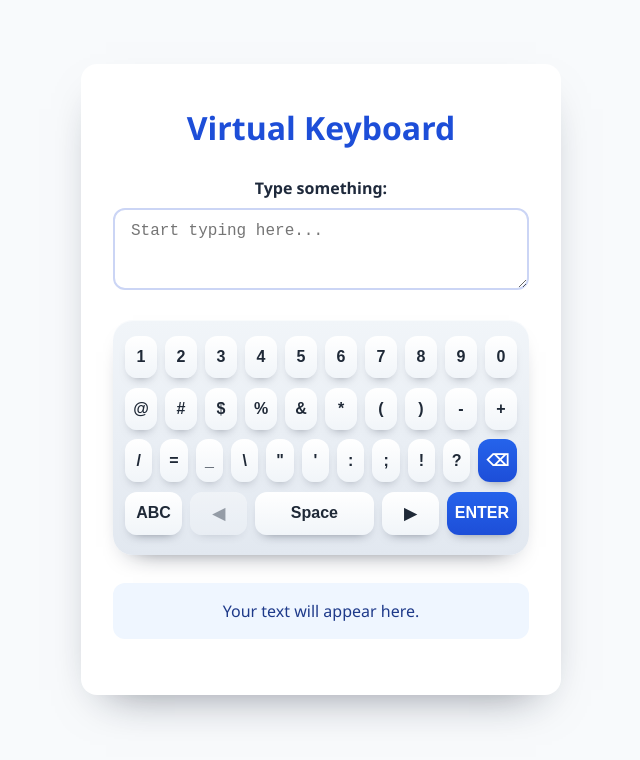
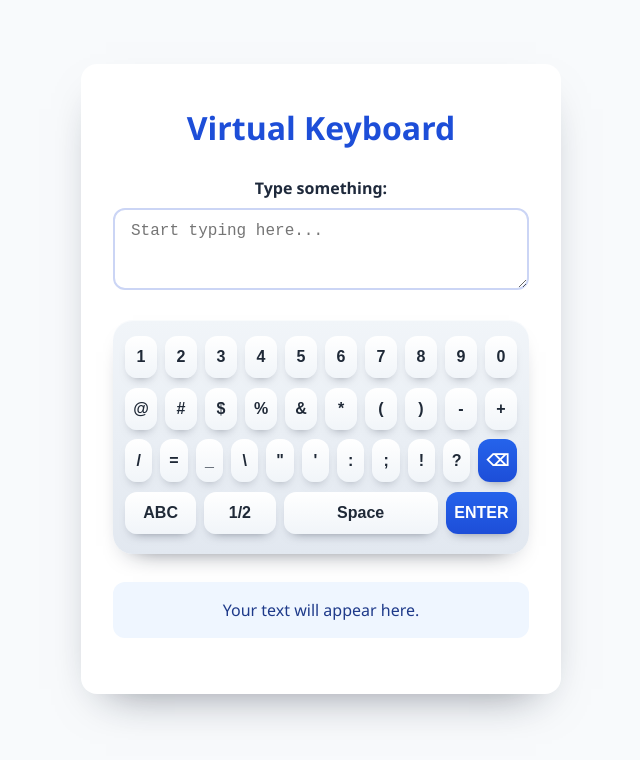
Before and after one commit to lmiguelg/virtual-keyboard, a React (Vite) app: page / in a window 1280 px wide. Both pictures are taken after a click on the button "?123". Shown: the top 760 px of the page, without its empty margins (319-959 px from the left). Built offline with nearby package versions, Linux system fonts and the light colour scheme.

Commit message:
Replace special character arrows with cycling page button

```diff
--- a/src/VirtualKeyboard.jsx
+++ b/src/VirtualKeyboard.jsx
@@ -128,13 +128,15 @@ function VirtualKeyboard({ onChange }) {
       case 'period':
         handleCharacterInput('.');
         break;
-      case 'prev':
-        setSpecialPage((current) => Math.max(0, current - 1));
-        break;
-      case 'next':
-        setSpecialPage((current) =>
-          Math.min(specialPages.length - 1, current + 1),
-        );
+      case 'page':
+        setSpecialPage((current) => {
+          const totalPages = specialPages.length;
+          if (totalPages <= 1) {
+            return 0;
+          }
+
+          return (current + 1) % totalPages;
+        });
         break;
       default: {
         if (typeof key === 'string' && key.length > 0) {
@@ -156,8 +158,7 @@ function VirtualKeyboard({ onChange }) {
       abc: 'ABC',
       comma: ',',
       period: '.',
-      prev: '◀',
-      next: '▶',
+      page: `${specialPage + 1}/${specialPages.length}`,
     };
 
     if (baseLabels[key]) {
@@ -182,17 +183,12 @@ function VirtualKeyboard({ onChange }) {
       classes.push('key--action');
     }
 
-    if (key === 'special' || key === 'abc' || key === 'shift' || key === 'prev' || key === 'next') {
+    if (key === 'special' || key === 'abc' || key === 'shift' || key === 'page') {
       classes.push('key--modifier');
     }
 
     if (key === 'backspace') {
       classes.push('key--action');
-    }
-
-    if ((key === 'prev' && specialPage === 0) ||
-        (key === 'next' && specialPage === specialPages.length - 1)) {
-      classes.push('key--disabled');
     }
 
     if (key === 'shift' && isShiftActive) {
@@ -208,10 +204,6 @@ function VirtualKeyboard({ onChange }) {
         type="button"
         className={getKeyClassName(key)}
         onClick={() => handleKeyPress(key)}
-      disabled={
-        (key === 'prev' && specialPage === 0) ||
-        (key === 'next' && specialPage === specialPages.length - 1)
-      }
       >
         {getKeyLabel(key)}
       </button>
@@ -262,9 +254,8 @@ function VirtualKeyboard({ onChange }) {
         ))}
         <div className="keyboard-row">
           {renderKey('abc')}
-          {renderKey('prev')}
+          {renderKey('page')}
           {renderKey('space')}
-          {renderKey('next')}
           {renderKey('enter')}
         </div>
       </>
```
Lines whose indentation alone changed are shown as unchanged.
